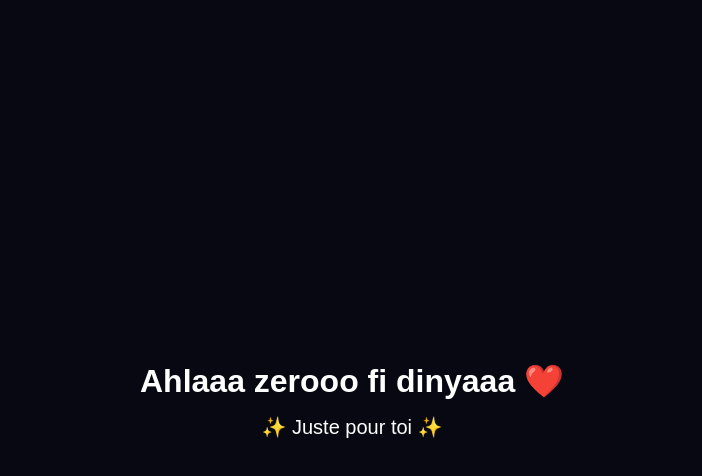
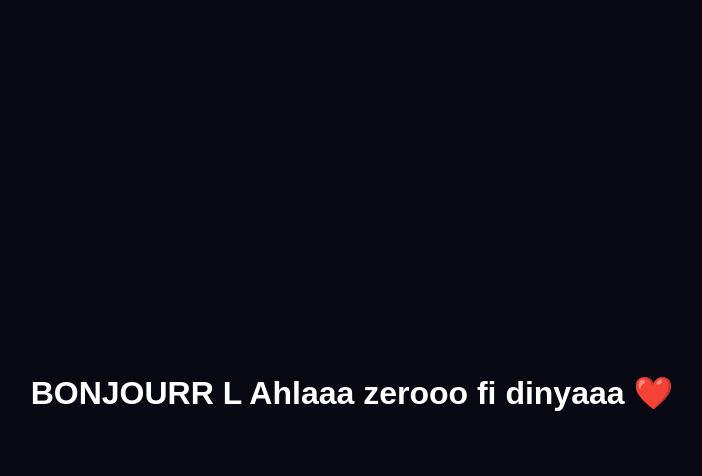
Before and after one commit to rayenksiksi6-design/rayenksiksi6-design.github.io, a plain HTML site: page index.html in a window 1280 px wide. Both pictures are taken after a click on the element "❤️". Shown: the whole page, without its empty margins (288-990 px from the left). Drawn offline with Linux system fonts and the light colour scheme.

Commit message:
Update index.html

```diff
--- a/index.html
+++ b/index.html
@@ -4,6 +4,8 @@
     <meta charset="UTF-8">
     <meta name="viewport" content="width=device-width, initial-scale=1.0">
     <title>For Amir ❤️</title>
+    <link rel="preconnect" href="https://fonts.googleapis.com">
+    <link href="https://fonts.googleapis.com/css2?family=Poppins:wght@300;400;600;700&display=swap" rel="stylesheet">
     <link rel="stylesheet" href="style.css">
 </head>
 
@@ -20,8 +22,7 @@
         <p class="click">Clique ici ❤️</p>
 
         <div class="message" id="message">
-            <h1>Ahlaaa zerooo fi dinyaaa ❤️</h1>
-            <p>✨ Juste pour toi ✨</p>
+            <h1> BONJOURR L Ahlaaa zerooo fi dinyaaa ❤️</h1>
         </div>
 
     </div>
```
